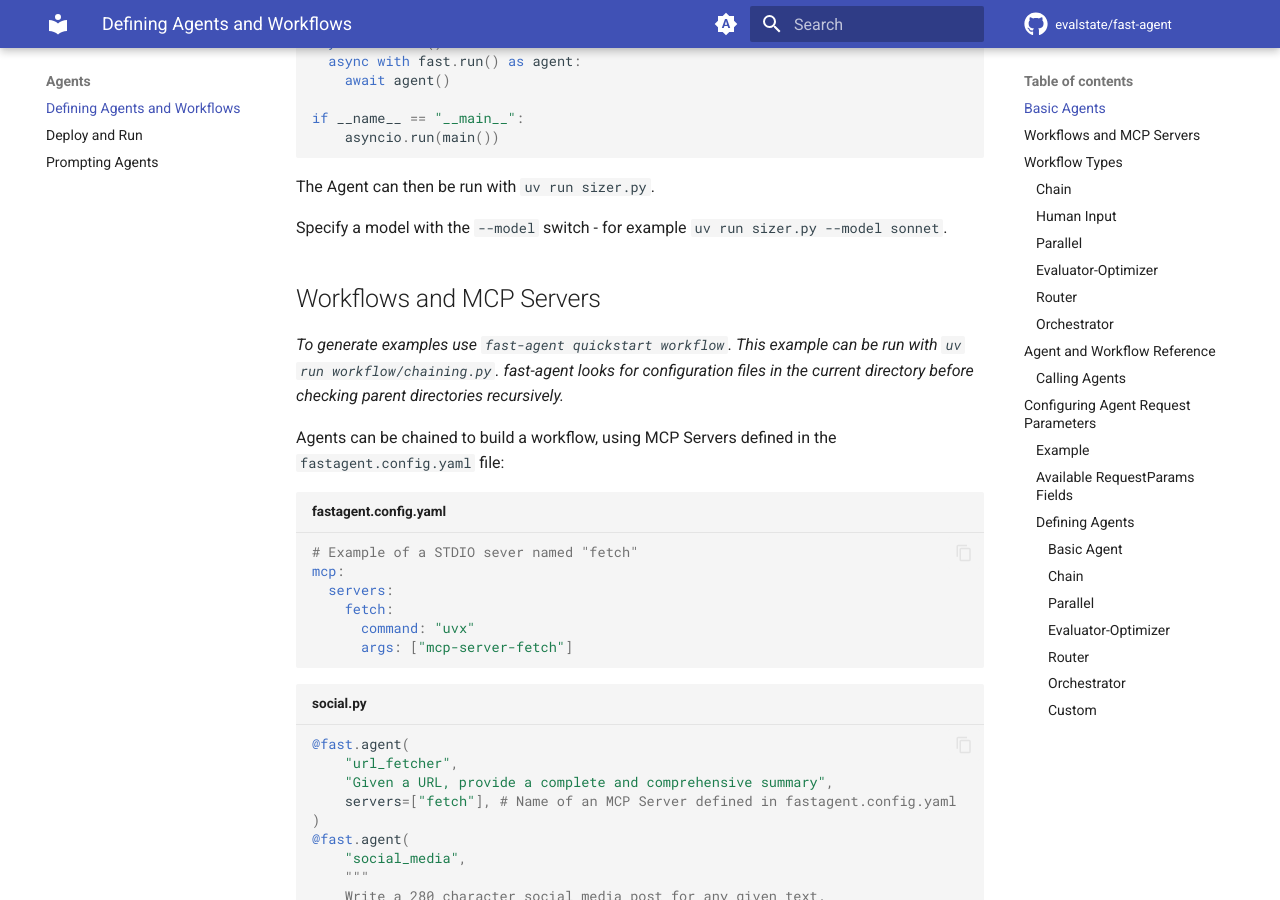
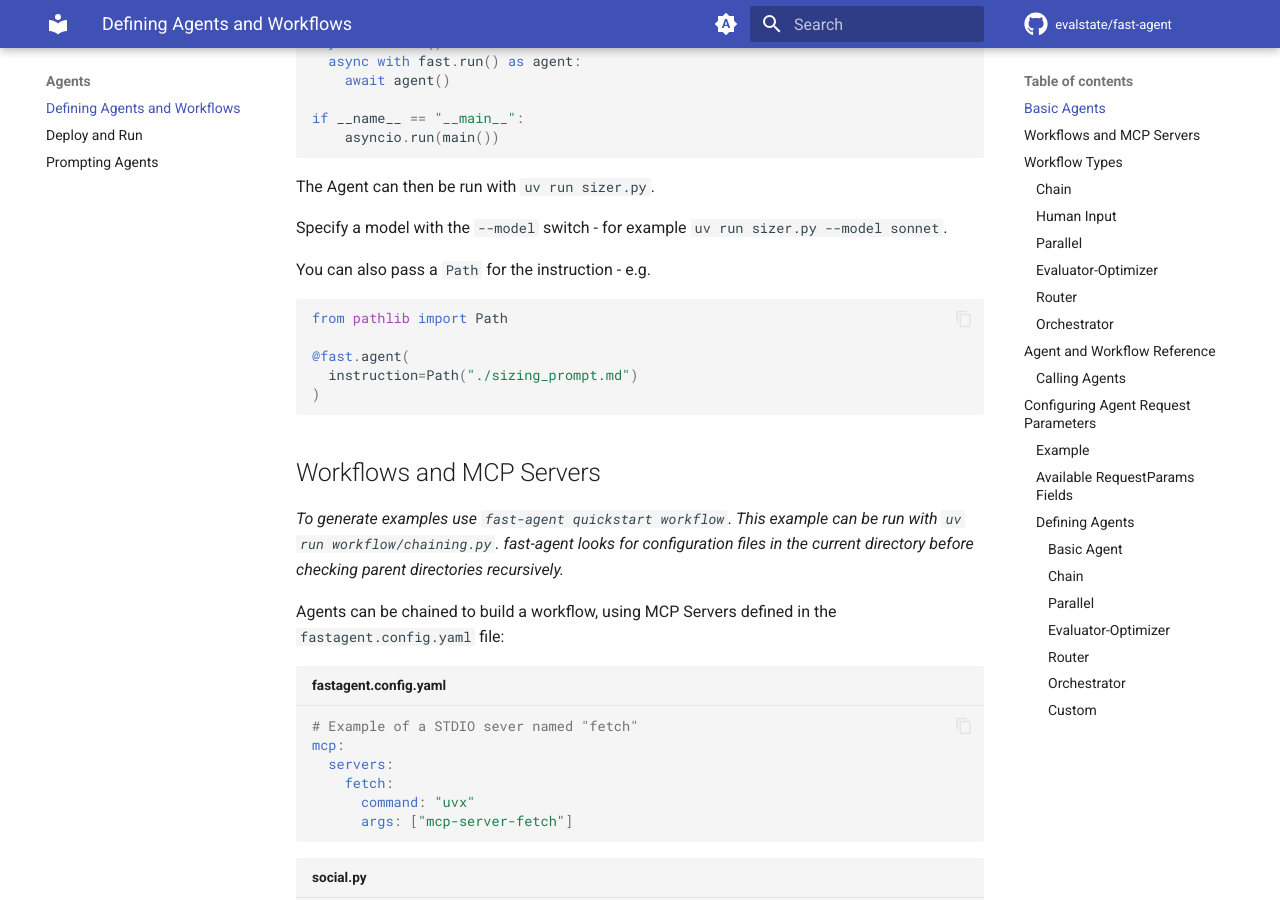
Before and after one commit to evalstate/fast-agent-docs, an MkDocs documentation site: the page built from docs/agents/defining.md, in a window 1280 px wide and 900 px high, scrolled down 984 px. Built offline with MkDocs 1.6.1 and Material for MkDocs 9.7.7, drawn with Linux system fonts in a browser that asks for light colours; comment, search, counter and statistics services are not loaded.

Commit message:
include instruction for Prompt, last_text()

````diff
--- a/docs/agents/defining.md
+++ b/docs/agents/defining.md
@@ -48,6 +48,17 @@
 The Agent can then be run with `uv run sizer.py`.
 
 Specify a model with the `--model` switch - for example `uv run sizer.py --model sonnet`.
+
+You can also pass a `Path` for the instruction - e.g.
+
+```python
+from pathlib import Path
+
+@fast.agent(
+  instruction=Path("./sizing_prompt.md")
+)
+
+```
 
 ## Workflows and MCP Servers
 
````
Also changed, not shown: docs/agents/prompting.md (+2 -2 lines).
